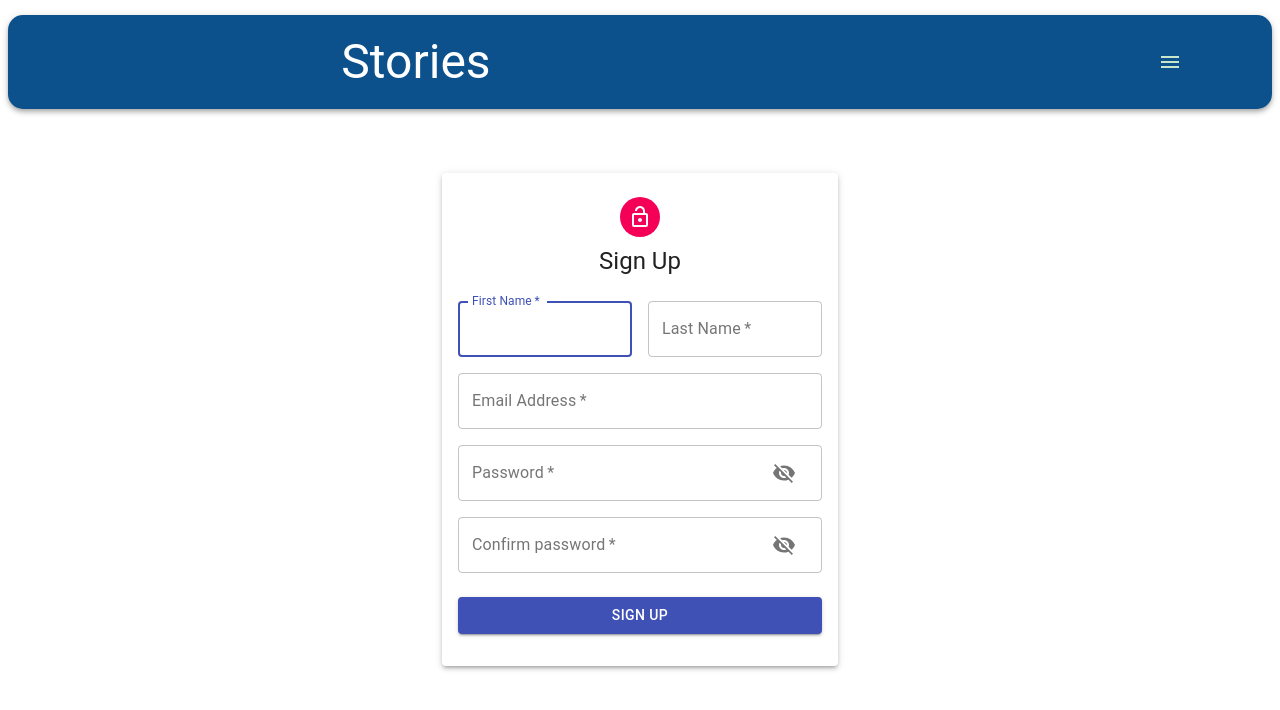
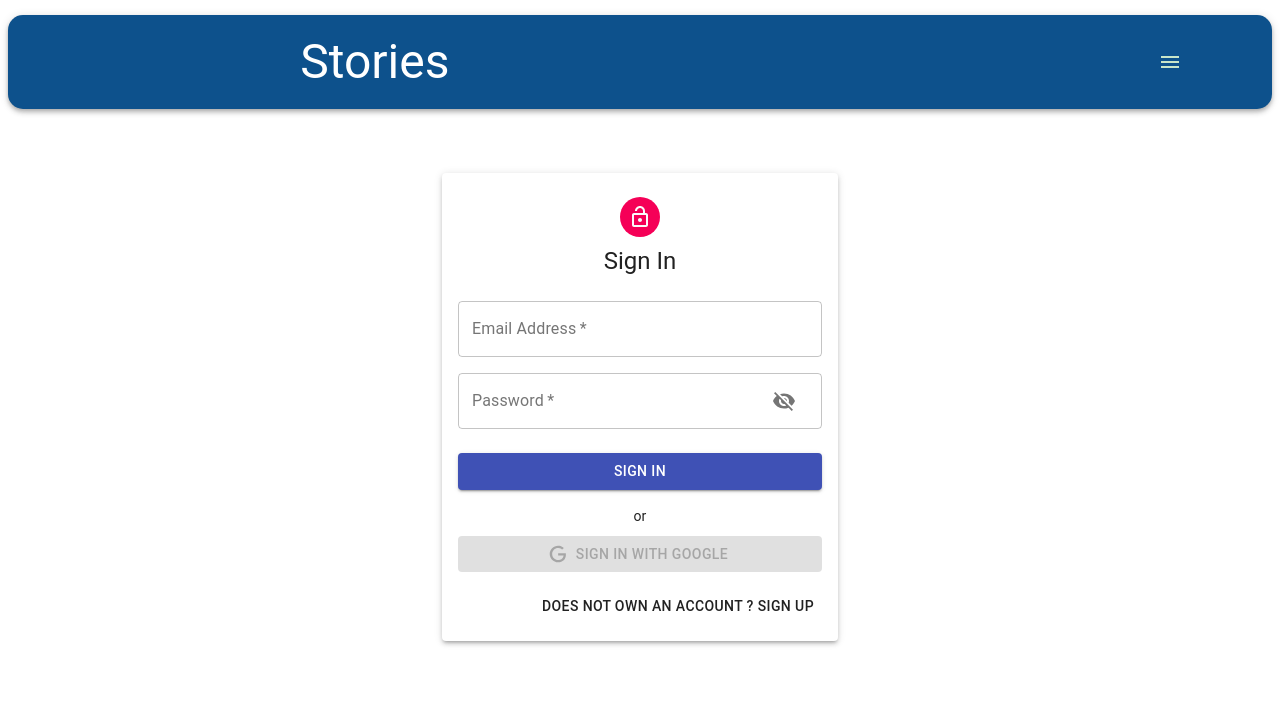
Before and after one commit to davidSooky/MERN_Stories-app-project, a React (Create React App) app in the folder client/: page /auth in a window 1280 px wide. Shown: the top 710 px of the page. Built offline with nearby package versions, Linux system fonts and the light colour scheme.

Commit message:
Google login implemented

```diff
--- a/client/src/components/Auth/Auth.js
+++ b/client/src/components/Auth/Auth.js
@@ -1,22 +1,43 @@
-import React from 'react';
+import React, { useState } from 'react';
 import { Avatar, Button, Paper, Grid, Typography, Container } from "@material-ui/core";
 import LockOutlinedIcon from "@material-ui/icons/LockOpenOutlined";
+import { GoogleLogin } from "react-google-login";
+import { useDispatch } from "react-redux";
+import { useHistory } from "react-router-dom";
 
 import Input from "./Input";
+import Icon from "./icon";
 
 import useStyles from "./styles";
 
 const Auth = () => {
+    const [isSignup, setIsSignup] = useState(false);
     const classes = useStyles();
+    const dispatch = useDispatch();
+    const history = useHistory();
 
-    const isSignup = true;
-
-    const handleSubmit = () => {
-
+    const handleSubmit = (e) => {
+        e.preventDefault();
     };
 
     const handleChange = () => {
 
+    };
+
+    const googleSuccess = async (res) => {
+        const result = res?.profileObj;
+        const token = res?.tokenId;
+
+        try {
+            dispatch({type: "AUTH", data: { result, token }});
+            history.push("/");
+        } catch (error) {
+            console.log(error);
+        }
+    };
+
+    const googleFailure = () => {
+        console.log("Sign in was unsuccessful. Try again later.");
     };
 
     return (
@@ -43,6 +64,40 @@
                     <Button type="submit" className={classes.submit} fullWidth variant="contained" color="primary">
                         {isSignup ? "Sign Up" :"Sign In"}
                     </Button>
+                    {
+                        !isSignup && (
+                            <>
+                            <Typography align="center" variant="body2" style={{marginBottom: "10px"}}>or</Typography>
+                            <GoogleLogin
+                                clientId="260849353642-csbtelruhda0e3dkjcnvolt3sakksdcl.apps.googleusercontent.com"
+                                render={(renderProps) => (
+                                    <Button
+                                        className={classes.googleButton}
+                                        color="primary"
+                                        fullWidth
+                                        onClick={renderProps.onClick}
+                                        disabled={renderProps.disabled}
+                                        startIcon={<Icon />}
+                                        variant="contained"
+                                    >
+                                        Sign in with Google
+                                    </Button>
+                                )}
+                                onSuccess={googleSuccess}
+                                onFailure={googleFailure}
+                                cookiePolicy={"single_host_origin"}
+                            />
+                            </>
+                        )
+                    }
+                    <Grid container justify="flex-end">
+                        <Button onClick={() => setIsSignup(!isSignup)} disableRipple>
+                            {isSignup
+                                ? "Already have an account ? Sign in"
+                                : "Does not own an account ? Sign up"
+                             }
+                        </Button>
+                    </Grid>
                 </form>
             </Paper>
         </Container>
--- a/client/src/components/Auth/Input.js
+++ b/client/src/components/Auth/Input.js
@@ -22,7 +22,7 @@
                 label={label}
                 autoFocus={autoFocus}
                 autoComplete={autoComplete}
-                InputProps={(name === "password" || name === "confirmPassword") && {
+                InputProps={(name === "password" || name === "confirmPassword") ? {
                     endAdornment: (
                         <InputAdornment position="end">
                             <IconButton onClick={handleShowPassword}>
@@ -30,7 +30,7 @@
                             </IconButton>
                         </InputAdornment>
                     )
-                }}
+                }: null}
             />
         </Grid>
     );
--- /dev/null
+++ b/client/src/components/Auth/icon.js
@@ -0,0 +1,12 @@
+import React from 'react';
+
+const icon = () => (
+  <svg style={{ width: '20px', height: '20px' }} viewBox="0 0 24 24">
+    <path
+      fill="currentColor"
+      d="M21.35,11.1H12.18V13.83H18.69C18.36,17.64 15.19,19.27 12.19,19.27C8.36,19.27 5,16.25 5,12C5,7.9 8.2,4.73 12.2,4.73C15.29,4.73 17.1,6.7 17.1,6.7L19,4.72C19,4.72 16.56,2 12.1,2C6.42,2 2.03,6.8 2.03,12C2.03,17.05 6.16,22 12.25,22C17.6,22 21.5,18.33 21.5,12.91C21.5,11.76 21.35,11.1 21.35,11.1V11.1Z"
+    />
+  </svg>
+);
+
+export default icon;
--- a/client/src/components/Header/Header.js
+++ b/client/src/components/Header/Header.js
@@ -1,19 +1,37 @@
-import React, { useState } from 'react';
+import React, { useState, useEffect } from 'react';
 import { AppBar, Typography, IconButton, Menu, MenuItem, Fade, Toolbar, Avatar } from "@material-ui/core";
 import { green } from "@material-ui/core/colors";
-import { Link, useLocation } from "react-router-dom";
+import { Link, useLocation, useHistory } from "react-router-dom";
+import { useDispatch } from "react-redux";
 import MenuIcon from '@material-ui/icons/Menu';
+
 import useStyles from "../../styles";
 
 const Header = ({ setOpen }) => {
     const classes = useStyles();
     const [anchorEl, setAnchorEl] = useState(null);
+    const [user, setUser] = useState(JSON.parse(localStorage.getItem("profile")));
     const location = useLocation().pathname;
+    const dispatch = useDispatch();
+    const history = useHistory();
 
-    const user = null;
+    useEffect(() => {
+        const token = user?.token;
+
+        setUser(JSON.parse(localStorage.getItem("profile")));
+    }, [location]);
+
     const handleOpen = () => {
         setAnchorEl(null);
         setOpen(true);
+    };
+
+    const logout = () => {
+        setAnchorEl(null);
+        dispatch({type: "LOGOUT"});
+        history.push("/auth");
+
+        setUser(null);
     };
 
     return (
@@ -46,7 +64,7 @@
                 onClose={() => setAnchorEl(null)}
             >
                 {user
-                    ?  <MenuItem>Logout</MenuItem>
+                    ?  <MenuItem onClick={logout}>Logout</MenuItem>
                     :  <MenuItem component={Link} to="/auth" onClick={() => setAnchorEl(null)}>Login</MenuItem>
                 }
                 {location === "/" ? <MenuItem onClick={handleOpen}>Create story</MenuItem> : ""}
--- a/client/src/constants/actionTypes.js
+++ b/client/src/constants/actionTypes.js
@@ -4,3 +4,6 @@
 export const FETCH_ALL = "FETCH_ALL";
 export const LIKE = "LIKE";
 export const SET_ID = "SET_ID";
+
+export const AUTH = "AUTH";
+export const LOGOUT = "LOGOUT";
--- /dev/null
+++ b/client/src/reducers/auth.js
@@ -0,0 +1,16 @@
+import { AUTH, LOGOUT } from "../constants/actionTypes";
+
+const authReducer = (state = {authData: null}, action) => {
+    switch(action.type) {
+        case AUTH:
+            localStorage.setItem("profile", JSON.stringify({...action?.data}))
+            return {...state, authData: action?.data};
+        case LOGOUT:
+            localStorage.removeItem("profile");
+            return {...state, authData: null};
+        default:
+            return state;
+    }
+};
+
+export default authReducer;
--- a/client/src/reducers/index.js
+++ b/client/src/reducers/index.js
@@ -1,5 +1,6 @@
 import { combineReducers } from "redux";
 import posts from "./posts";
 import id from "./currentID";
+import auth from "./auth";
 
-export default combineReducers({posts, id});
+export default combineReducers({posts, id, auth});
--- a/client/src/styles.js
+++ b/client/src/styles.js
@@ -6,7 +6,7 @@
       position: "relative",
       borderRadius: 15,
       display: "flex",
-      justifyContent: "center",
+      justifyContent: "space-evenly",
       flexDirection: "row",
       margin: '15px 0',
       alignItems: 'center',
@@ -161,20 +161,29 @@
     toolbar: {
       display: 'flex',
       justifyContent: 'flex-end',
-      width: '400px',
+      width: '200px',
     },
     profile: {
       display: 'flex',
-      justifyContent: 'space-between',
-      width: '400px',
+      justifyContent: 'center',
+      width: '200px'
     },
     userName: {
-      display: 'flex',
+      display: "flex",
+      marginLeft: "10px",
+      color: "#fff",
       alignItems: 'center',
+      [theme.breakpoints.down("sm")]: {
+        fontSize: "15px"
+      }
     },
     purple: {
       color: theme.palette.getContrastText(deepPurple[500]),
       backgroundColor: deepPurple[500],
+      [theme.breakpoints.down("sm")]: {
+        height: "30px",
+        width: "30px"
+      }
     },
   })
 );
```
